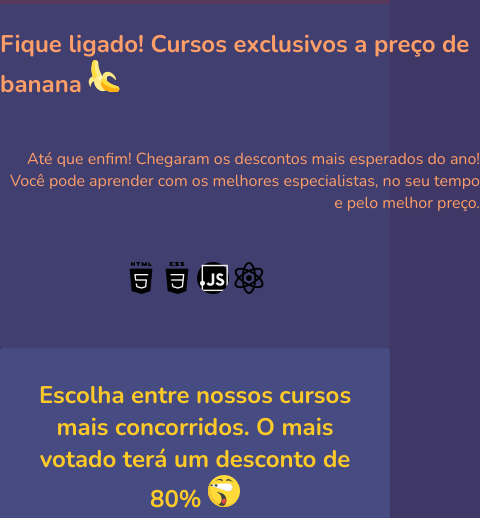
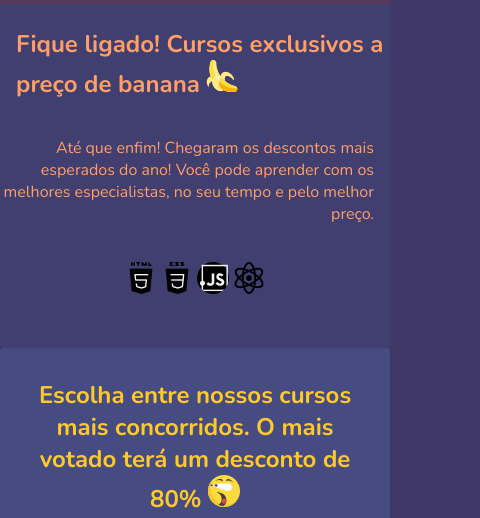
Before and after one commit to yornellas/HiringCoders-VTEX-desafio1-landing-page, a plain HTML site: page src/index.html in a window 390 px wide. Shown: the part 336-854 px from the top of the page, 480 px wide, since content can reach past the window. Drawn offline with nearby package versions, Linux system fonts and the light colour scheme.

Commit message:
responsive adjustments

```diff
--- a/src/style.css
+++ b/src/style.css
@@ -239,7 +239,7 @@ footer a:hover {
     }
 }
 
-@media screen and (max-width: 700px) {
+@media screen and (max-width: 768px) {
     body {
         display: flex;
         flex-direction: column;
@@ -259,6 +259,7 @@ footer a:hover {
     aside {
         display: flex;
         flex-direction: column;
+        width: auto;
     }
 
         aside div.card-extra-container {
@@ -276,14 +277,15 @@ footer a:hover {
 
         aside div.card-extra-container h1.title {
             padding: 0;
-            margin-left: auto;
-            margin-right: auto;
+            margin-left: 1rem;
+            width: auto;
         }
 
         aside div.card-extra-container p.text {
-            margin-right: 2rem;
+            margin-right: 1rem;
             margin-left: auto;
             min-height: auto;
+            width: auto;
         }
 
         aside div.card-extra-container div.icons {
```
